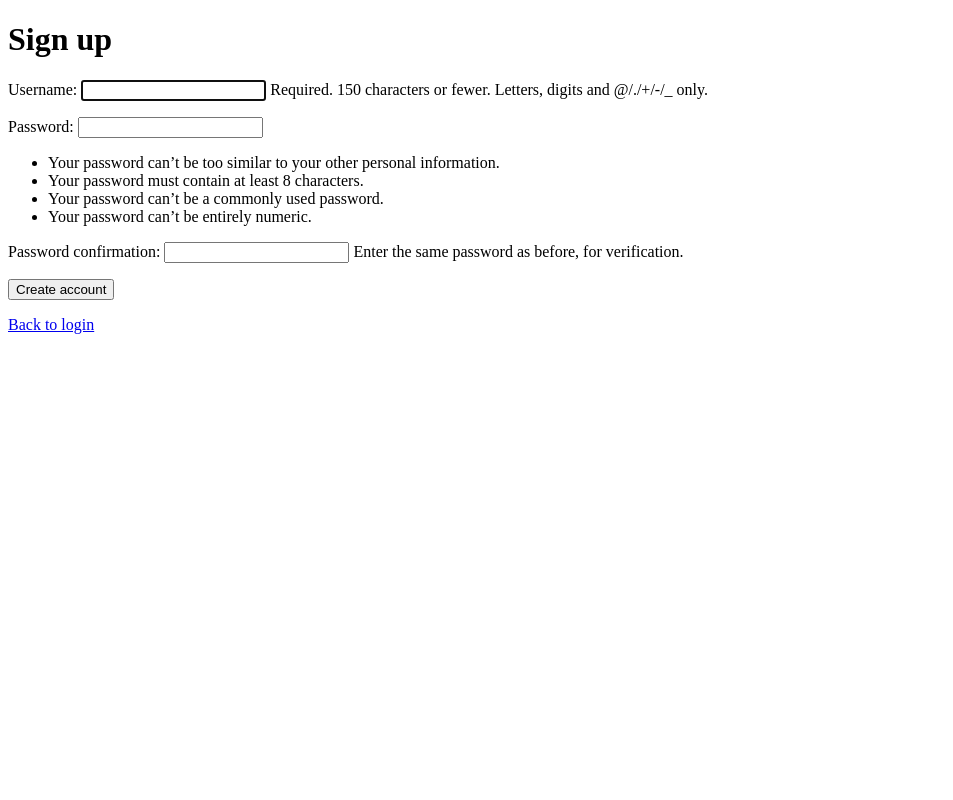
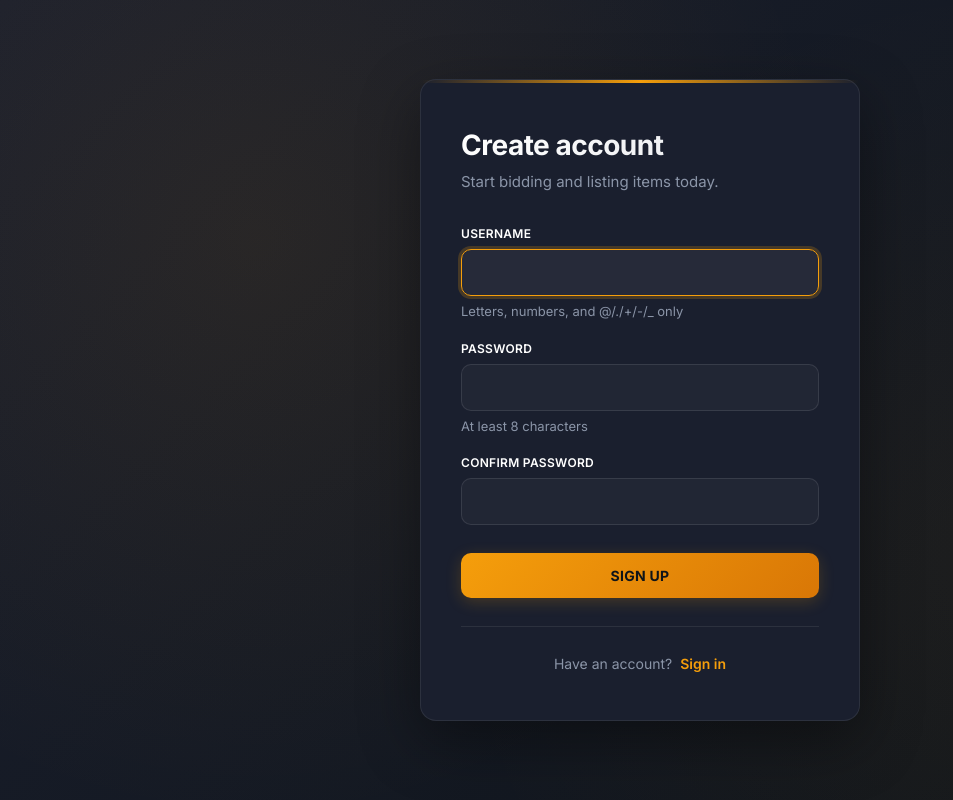
Before and after one commit to ADjehiche/group-52-cw, a Django app: page /accounts/signup/ in a window 1280 px wide. Shown: the whole page, without its empty margins (0-953 px from the left). Run offline with Django 3.2, Linux system fonts and the light colour scheme; parts of the project's set-up code (start-up, migrations or seed data) failed here and were passed over.

Commit message:
temporary login/signup styling

```diff
--- /dev/null
+++ b/api/static/api/auth.css
@@ -0,0 +1,242 @@
+/* Import sophisticated font */
+@import url('https://fonts.googleapis.com/css2?family=Inter:wght@400;500;600;700&display=swap');
+
+:root {
+  --bg-dark: #0f1419;
+  --bg-gradient: linear-gradient(135deg, #1a1f2e 0%, #0f1419 100%);
+  --card: #1a1f2e;
+  --card-border: rgba(255, 255, 255, 0.08);
+  --text: #ffffff;
+  --text-muted: #8b95a8;
+  --accent: #f59e0b;
+  --accent-hover: #d97706;
+  --accent-glow: rgba(245, 158, 11, 0.2);
+  --input-bg: rgba(255, 255, 255, 0.03);
+  --input-border: rgba(255, 255, 255, 0.1);
+  --success: #10b981;
+  --error: #ef4444;
+}
+
+* {
+  box-sizing: border-box;
+  margin: 0;
+  padding: 0;
+}
+
+body {
+  min-height: 100vh;
+  display: flex;
+  align-items: center;
+  justify-content: center;
+  padding: 24px;
+  font-family: 'Inter', -apple-system, BlinkMacSystemFont, 'Segoe UI', sans-serif;
+  background: var(--bg-gradient);
+  color: var(--text);
+  position: relative;
+  overflow-x: hidden;
+}
+
+body::before {
+  content: '';
+  position: absolute;
+  top: 0;
+  left: 0;
+  right: 0;
+  bottom: 0;
+  background:
+    radial-gradient(circle at 20% 30%, rgba(245, 158, 11, 0.08) 0%, transparent 50%),
+    radial-gradient(circle at 80% 70%, rgba(245, 158, 11, 0.05) 0%, transparent 50%);
+  pointer-events: none;
+}
+
+.auth-shell {
+  width: min(440px, 100%);
+  background: var(--card);
+  border: 1px solid var(--card-border);
+  border-radius: 16px;
+  padding: 48px 40px;
+  position: relative;
+  z-index: 1;
+  box-shadow: 0 20px 60px rgba(0, 0, 0, 0.4);
+}
+
+.auth-shell::before {
+  content: '';
+  position: absolute;
+  top: 0;
+  left: 0;
+  right: 0;
+  height: 3px;
+  background: linear-gradient(90deg, transparent, var(--accent), transparent);
+  border-radius: 16px 16px 0 0;
+}
+
+h1 {
+  font-size: 28px;
+  font-weight: 700;
+  letter-spacing: -0.5px;
+  margin-bottom: 8px;
+  background: linear-gradient(135deg, #ffffff 0%, #e5e7eb 100%);
+  -webkit-background-clip: text;
+  -webkit-text-fill-color: transparent;
+  background-clip: text;
+}
+
+p.description {
+  color: var(--text-muted);
+  line-height: 1.6;
+  margin-bottom: 32px;
+  font-size: 15px;
+}
+
+form {
+  display: flex;
+  flex-direction: column;
+  gap: 20px;
+}
+
+form p {
+  margin: 0;
+}
+
+label {
+  display: block;
+  margin-bottom: 8px;
+  font-weight: 600;
+  font-size: 14px;
+  color: var(--text);
+  letter-spacing: 0.3px;
+  text-transform: uppercase;
+  font-size: 12px;
+}
+
+input {
+  width: 100%;
+  border: 1px solid var(--input-border);
+  background: var(--input-bg);
+  border-radius: 10px;
+  padding: 13px 16px;
+  font-size: 15px;
+  color: var(--text);
+  font-family: inherit;
+  transition: all 0.2s ease;
+}
+
+input::placeholder {
+  color: rgba(255, 255, 255, 0.3);
+}
+
+input:focus {
+  outline: none;
+  border-color: var(--accent);
+  background: rgba(255, 255, 255, 0.05);
+  box-shadow: 0 0 0 3px var(--accent-glow);
+}
+
+button[type="submit"] {
+  margin-top: 8px;
+  background: linear-gradient(135deg, var(--accent) 0%, var(--accent-hover) 100%);
+  color: var(--bg-dark);
+  border: none;
+  border-radius: 10px;
+  padding: 14px;
+  font-size: 15px;
+  font-weight: 700;
+  cursor: pointer;
+  transition: all 0.2s ease;
+  font-family: inherit;
+  letter-spacing: 0.3px;
+  text-transform: uppercase;
+  font-size: 14px;
+  box-shadow: 0 4px 16px var(--accent-glow);
+}
+
+button[type="submit"]:hover {
+  transform: translateY(-2px);
+  box-shadow: 0 8px 24px var(--accent-glow);
+}
+
+button[type="submit"]:active {
+  transform: translateY(0);
+}
+
+.links {
+  margin-top: 28px;
+  display: flex;
+  justify-content: center;
+  align-items: center;
+  gap: 8px;
+  padding-top: 28px;
+  border-top: 1px solid var(--card-border);
+}
+
+.links span {
+  color: var(--text-muted);
+  font-size: 14px;
+}
+
+.links a {
+  color: var(--accent);
+  font-size: 14px;
+  font-weight: 600;
+  text-decoration: none;
+  transition: all 0.2s ease;
+  position: relative;
+}
+
+.links a::after {
+  content: '';
+  position: absolute;
+  bottom: -2px;
+  left: 0;
+  width: 0;
+  height: 2px;
+  background: var(--accent);
+  transition: width 0.2s ease;
+}
+
+.links a:hover::after {
+  width: 100%;
+}
+
+.alert {
+  padding: 12px 16px;
+  border-radius: 10px;
+  background: rgba(239, 68, 68, 0.1);
+  color: #fca5a5;
+  border: 1px solid rgba(239, 68, 68, 0.3);
+  font-size: 14px;
+  border-left: 3px solid var(--error);
+}
+
+.small {
+  font-size: 13px;
+  color: var(--text-muted);
+  margin-top: 6px;
+  line-height: 1.4;
+}
+
+.error-text {
+  font-size: 13px;
+  color: #fca5a5;
+  margin-top: 6px;
+  line-height: 1.4;
+}
+
+/* Hide Django's default error styling */
+.auth-shell .helptext,
+.auth-shell ul.helptext,
+.auth-shell ul.errorlist {
+  display: none;
+}
+
+/* Responsive adjustments */
+@media (max-width: 480px) {
+  .auth-shell {
+    padding: 36px 28px;
+  }
+
+  h1 {
+    font-size: 24px;
+  }
+}
--- a/api/templates/registration/signup.html
+++ b/api/templates/registration/signup.html
@@ -1,14 +1,69 @@
-<!doctype html>
-<html>
+{% load static %}
+<!DOCTYPE html>
+<html lang="en">
+  <head>
+    <meta charset="UTF-8" />
+    <meta name="viewport" content="width=device-width, initial-scale=1.0" />
+    <title>Sign up</title>
+    <link rel="stylesheet" href="{% static 'api/auth.css' %}" />
+  </head>
   <body>
-    <h1>Sign up</h1>
+    <div class="auth-shell">
+      <h1>Create account</h1>
+      <p class="description">Start bidding and listing items today.</p>
 
-    <form method="post">
-      {% csrf_token %}
-      {{ form.as_p }}
-      <button type="submit">Create account</button>
-    </form>
+      <form method="post">
+        {% csrf_token %}
 
-    <p><a href="{% url 'login' %}">Back to login</a></p>
+        <div>
+          <label for="id_username">Username</label>
+          {{ form.username }}
+          {% if form.username.errors %}
+            {% for error in form.username.errors %}
+              <p class="error-text">{{ error }}</p>
+            {% endfor %}
+          {% else %}
+            <p class="small">Letters, numbers, and @/./+/-/_ only</p>
+          {% endif %}
+        </div>
+
+        <div>
+          <label for="id_password1">Password</label>
+          {{ form.password1 }}
+          {% if form.password1.errors %}
+            {% for error in form.password1.errors %}
+              <p class="error-text">{{ error }}</p>
+            {% endfor %}
+          {% else %}
+            <p class="small">At least 8 characters</p>
+          {% endif %}
+        </div>
+
+        <div>
+          <label for="id_password2">Confirm password</label>
+          {{ form.password2 }}
+          {% if form.password2.errors %}
+            {% for error in form.password2.errors %}
+              <p class="error-text">{{ error }}</p>
+            {% endfor %}
+          {% endif %}
+        </div>
+
+        {% if form.non_field_errors %}
+          <div class="alert">
+            {% for error in form.non_field_errors %}
+              {{ error }}
+            {% endfor %}
+          </div>
+        {% endif %}
+
+        <button type="submit">Sign up</button>
+      </form>
+
+      <div class="links">
+        <span>Have an account?</span>
+        <a href="{% url 'login' %}">Sign in</a>
+      </div>
+    </div>
   </body>
 </html>
--- a/frontend/vite.config.ts
+++ b/frontend/vite.config.ts
@@ -35,6 +35,11 @@ export default defineConfig(({ mode }) => ({
                 changeOrigin: true,
                 cookieDomainRewrite: "localhost",
             },
+            "/static": {
+                target: "http://localhost:8000",
+                changeOrigin: true,
+                cookieDomainRewrite: "localhost",
+            },
         },
     },
 }));
```
Also changed, not shown: api/templates/registration/login.html (+24 -7 lines).
